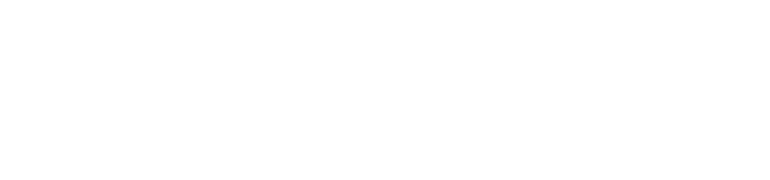
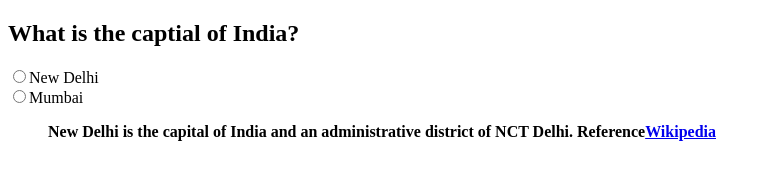
Before and after one commit to acciojob/trivia-Kumeriyakajal, a website: page main.html in a window 1280 px wide. Shown: the whole page, without its empty margins (0-770 px from the left). Drawn offline with Linux system fonts and the light colour scheme.

Commit message:
created a submission

```diff
--- a/main.html
+++ b/main.html
@@ -8,6 +8,16 @@
 
 <body>
 	<!-- the entire body must be written by student -->
+	<h2>What is the captial of India?</h2>
+	<from>
+		<input type="radio" value="New Delhi">New Delhi<br>
+		<input type="radio" value="Mumbai">Mumbai
+	</from>
+    <blockquote>
+		New Delhi is the capital of India and an administrative district of NCT Delhi.
+		Reference<a href="https://en.wikipedia.org/wiki/New_Delhi">Wikipedia</a>
+	</blockquote>
+
     <script type="text/javascript" src="./script.js">
 </script>
 
--- a/styles.css
+++ b/styles.css
@@ -1,2 +1,11 @@
 
 /* Your CSS Code here. */
+blockquote{
+ Max-width: Around 600px;
+ Margin: Approximately 10px;
+ Padding: Around 15px;
+ Border-left: 8px solid and in green color;
+ Background-color: Close to #f8fffe;
+ Font-weight: Bold;
+
+}
```
